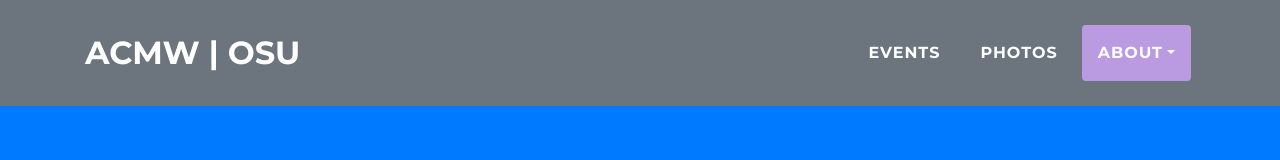
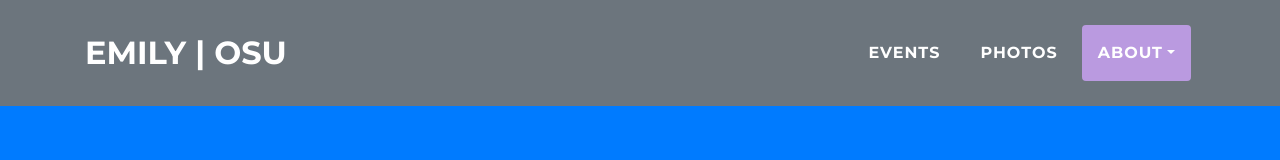
Before and after one commit to noramyer/acmw, a website with bundled scripts: page index.html in a window 1280 px wide. Shown: the top 160 px of the page. Built offline with nearby package versions, Linux system fonts and the light colour scheme; no server answers.

Commit message:
Updating index.html

```diff
--- a/index.html
+++ b/index.html
@@ -31,7 +31,7 @@
     <!-- Navigation -->
     <nav class="navbar navbar-expand-lg bg-secondary fixed-top text-uppercase" id="mainNav">
       <div class="container">
-        <a class="navbar-brand js-scroll-trigger" href="#page-top">ACMW | OSU</a>
+        <a class="navbar-brand js-scroll-trigger" href="#page-top">Emily | OSU</a>
         <button class="navbar-toggler navbar-toggler-right text-uppercase bg-primary text-white rounded" type="button" data-toggle="dropdown" data-target="#navbarResponsive" aria-controls="navbarResponsive" aria-expanded="false" aria-label="Toggle navigation">
           Menu
           <i class="fa fa-bars"></i>
```
